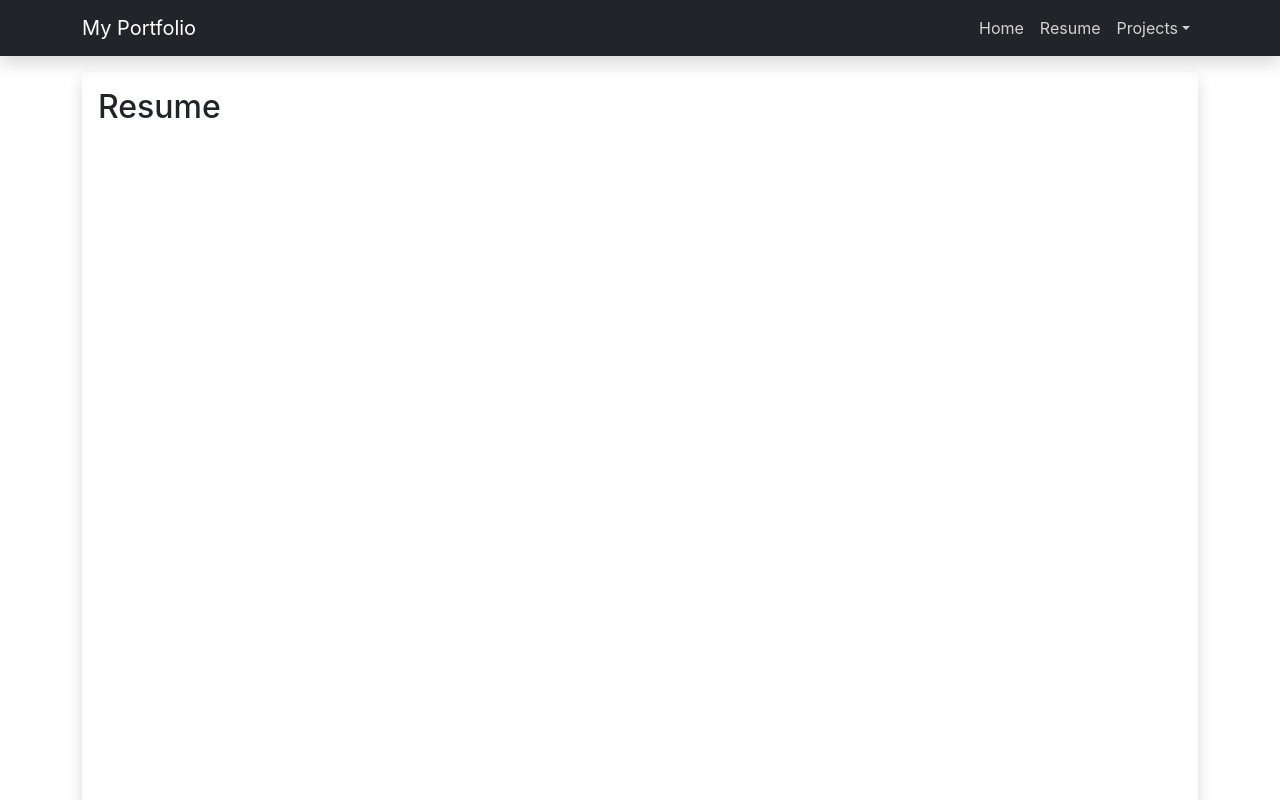
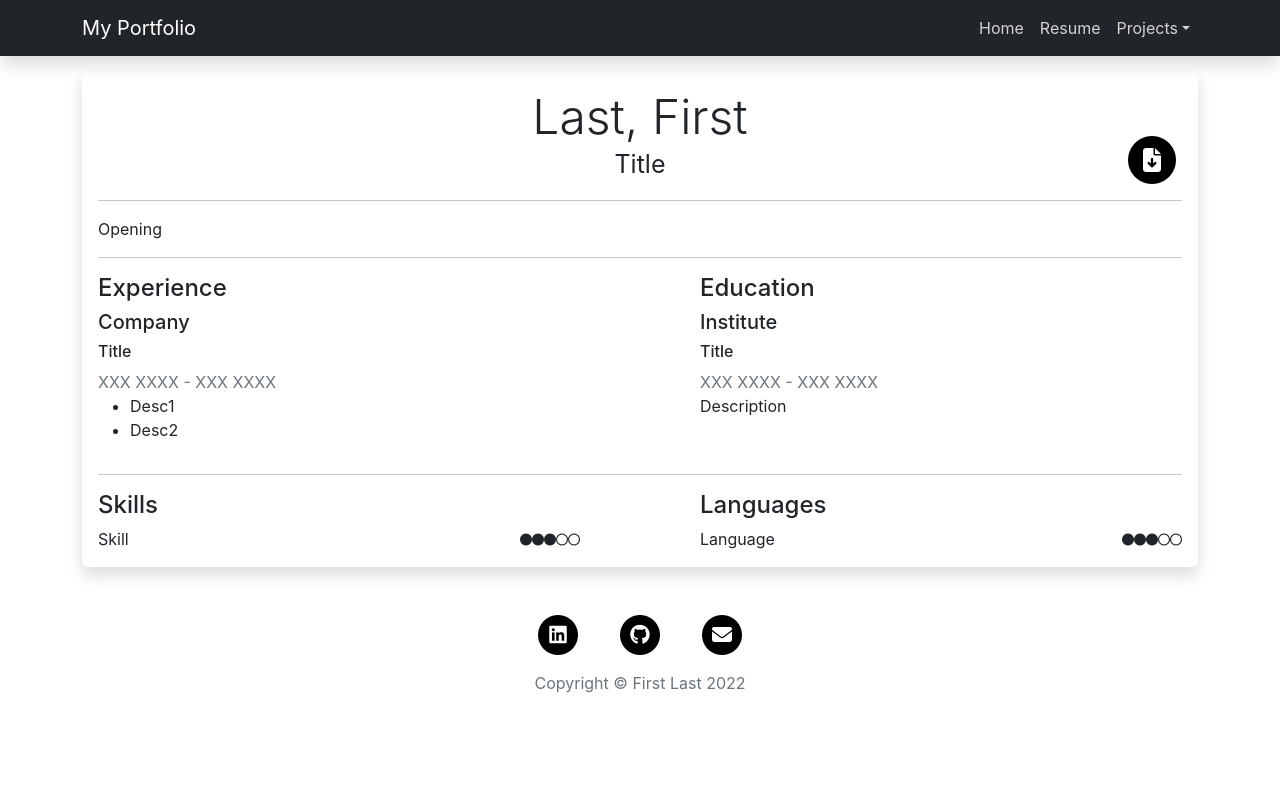
Before and after one commit to zqtay/zqtay.github.io, a React (Create React App) app: page / in a window 1280 px wide. Both pictures are taken after a click on the button "Resume". Shown: the top 800 px of the page. Built offline with nearby package versions, Linux system fonts and the light colour scheme.

Commit message:
Fill resume page

```diff
--- a/src/component/Resume.js
+++ b/src/component/Resume.js
@@ -1,17 +1,152 @@
 import React from 'react';
 import Container from 'react-bootstrap/Container';
 
+import DataUtil from "../data/DataUtil";
+
 class Resume extends React.Component {
     render() {
+        var user = DataUtil.getUser();
+        var resume = DataUtil.getResume();
         return (
             <Container>
-                <div className="shadow p-3 mt-3 mb-5 bg-body rounded"
-                style={{height: "100vh", backgroundColor:"white"}}>
-                    <div className='h2' align='left'>Resume</div>
+                <div className="shadow p-3 mt-3 mb-5 bg-body rounded" align='left' style={{backgroundColor:"white"}}>
+                    <Header data={user} link={DataUtil.getLinks().resume}/>
+                    <hr />
+                    <Opening data={resume.opening} />
+                    <div className="row">
+                        <div className="col-lg me-lg-5">
+                            <h4>Experience</h4>
+                            {resume.experience.map((d) => <Experience data={d} />)}
+                            <hr className="d-block d-lg-none" />
+                        </div>
+                        <div className="col-lg ms-lg-5">
+                            <h4>Education</h4>
+                            {resume.education.map((d) => <Education data={d} />)}
+                        </div>
+                    </div>
+                    <hr />
+                    <div className="row">
+                        <div className="col-md me-md-5">
+                            <h4>Skills</h4>
+                            {resume.skill.map((d) => <Skill data={d} />)}
+                            <hr className="d-block d-md-none" />
+                        </div>
+                        <div className="col-md ms-md-5">
+                            <h4>Languages</h4>
+                            {resume.language.map((d) => <Skill data={d} />)}
+                        </div>
+                    </div>
                 </div>
             </Container>
         );
     }
 }
 
+function Header(props) {
+    return (
+        <div align='center'>
+            <div className="display-5">{`${props.data.lastName}, ${props.data.firstName}`}</div>
+            <div className="row justify-content-between">
+                <div className="col-4" />
+                <div className="col-4" style={{fontSize:"25px"}}>{`${props.data.title}`}</div>
+                <div className="d-flex col-4" style={{marginTop:"-10px"}}>
+                    <a className="ms-auto" href={props.link}>
+                        <span className="fa-stack fa-xl">
+                            <i className="fa fa-circle fa-stack-2x"></i>
+                            <i className="fa-solid fa-file-arrow-down fa-stack-1x fa-inverse"></i>
+                        </span>
+                    </a>
+                </div>
+            </div>
+        </div>
+    );
+}
+
+function Opening(props) {
+    if (props.data === null || props.data === "") {
+        return;
+    }
+    return (
+        <div>
+            {props.data}
+            <hr />
+        </div>
+    );
+}
+
+function Experience(props) {
+    var desc = null
+    if (Array.isArray(props.data.description)) {
+        desc = <ul>
+            {props.data.description.map((d) => <li>{d}</li>)}
+        </ul>
+    }
+    else {
+        desc = <div>
+            {props.data.description}
+        </div>
+    }
+    return (
+        <div>
+            <h5>{props.data.company}</h5>
+            <h6>{props.data.title}</h6>
+            <div className="text-muted">{`${props.data.dateStart} - ${props.data.dateEnd}`}</div>
+            {desc}
+        </div>
+    );
+}
+
+function Education(props) {
+    var desc = null
+    if (Array.isArray(props.data.description)) {
+        desc = <ul>
+            {props.data.description.map((d) => <li>{d}</li>)}
+        </ul>
+    }
+    else {
+        desc = <div>
+            {props.data.description}
+        </div>
+    }
+    return (
+        <div>
+            <h5>{props.data.institute}</h5>
+            <h6>{props.data.title}</h6>
+            <div className="text-muted">{`${props.data.dateStart} - ${props.data.dateEnd}`}</div>
+            {desc}
+        </div>
+    );
+}
+
+function Skill(props) {
+    var level = null;
+    const maxLevel = 5;
+    if (props.data.level === null || props.data.level === "") {
+        level = null;
+    }
+    else {
+        level = parseInt(props.data.level);
+        var i = 0;
+        var levelIcons = [];
+        while (i < maxLevel) {
+            if (i < level) {
+                levelIcons.push(<i className="fa-solid fa-circle fa-xs" />);
+            }
+            else {
+                levelIcons.push(<i className="fa-regular fa-circle fa-xs" />);
+            }
+            i++;
+        }
+        level = <div className="col-auto">
+            {levelIcons}
+        </div>
+    }
+    return (
+        <div className="row justify-content-between">
+            <div className="col-auto">{props.data.name}</div>
+            {level}
+        </div>
+    );
+}
+
 export default Resume;
--- a/src/index.css
+++ b/src/index.css
@@ -24,10 +24,10 @@ header .nav-item a.dropdown-item:focus, header .nav-item a.dropdown-item.active
   background-color: lightskyblue !important
 }
 
-footer a {
+a {
   color:black
 }
 
-footer a:focus, footer a:hover{
+a:focus, a:hover{
   color:lightskyblue
 }
```
